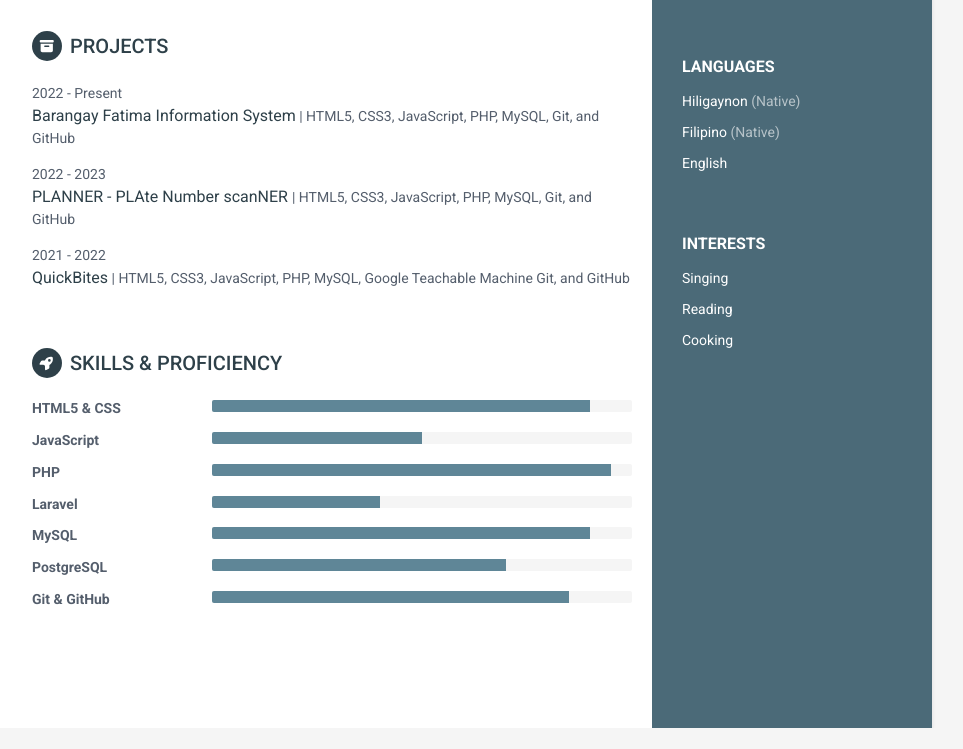
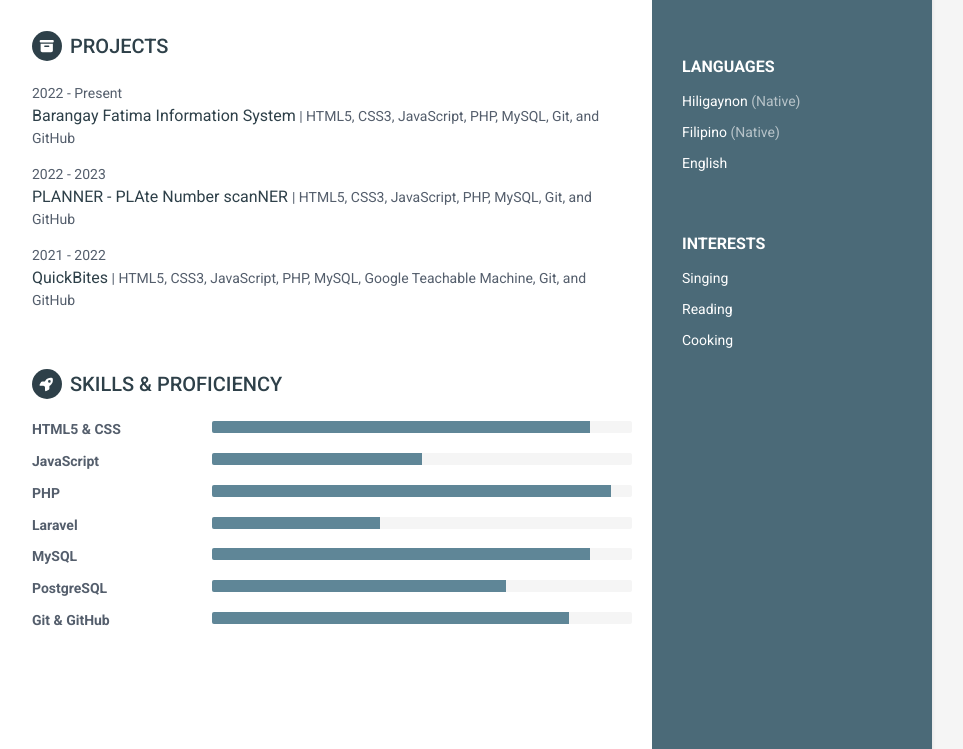
Before and after one commit to Mattseph/IT183-Exercise-1, a plain HTML site: page index.html in a window 1280 px wide. Shown: the part 773-1522 px from the top of the page, without its empty margins (188-1151 px from the left). Before the commit the page ends 1501 px from the top, so only its background shows below. Drawn offline with Linux system fonts and the light colour scheme.

Commit message:
Add: Comma after Google Teachable Machine

```diff
--- a/index.html
+++ b/index.html
@@ -112,7 +112,7 @@
 
                 <div class="item">
                     <div>2021 - 2022</div>
-                    <span class="project-title"><a href="https://github.com/Mattseph/food-ordering-system" target="_blank">QuickBites</a></span> | <span class="project-tagline">HTML5, CSS3, JavaScript, PHP, MySQL, Google Teachable Machine Git, and GitHub</span>
+                    <span class="project-title"><a href="https://github.com/Mattseph/food-ordering-system" target="_blank">QuickBites</a></span> | <span class="project-tagline">HTML5, CSS3, JavaScript, PHP, MySQL, Google Teachable Machine, Git, and GitHub</span>
                 </div><!--//item-->
             </section><!--//section-->
 
```
